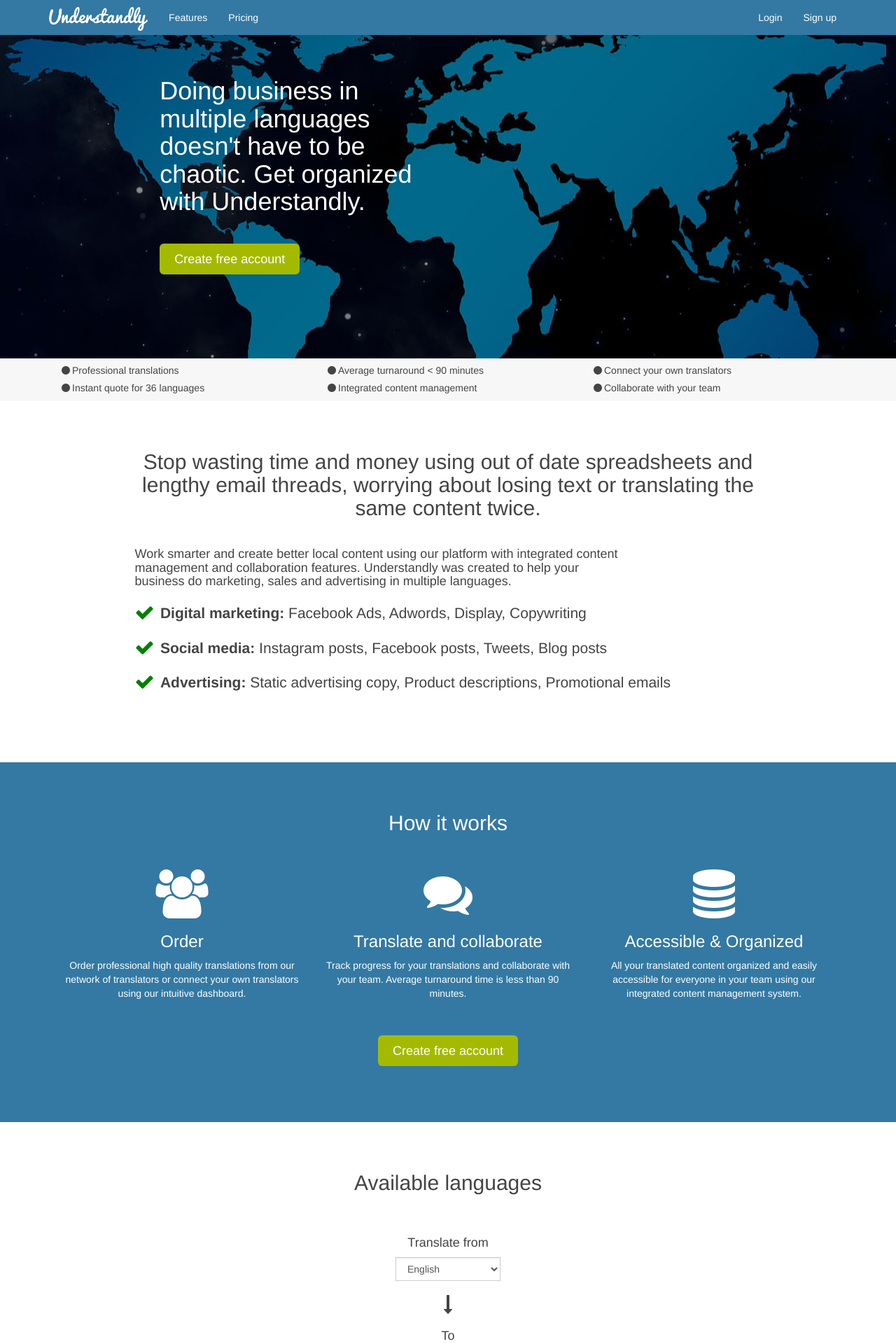
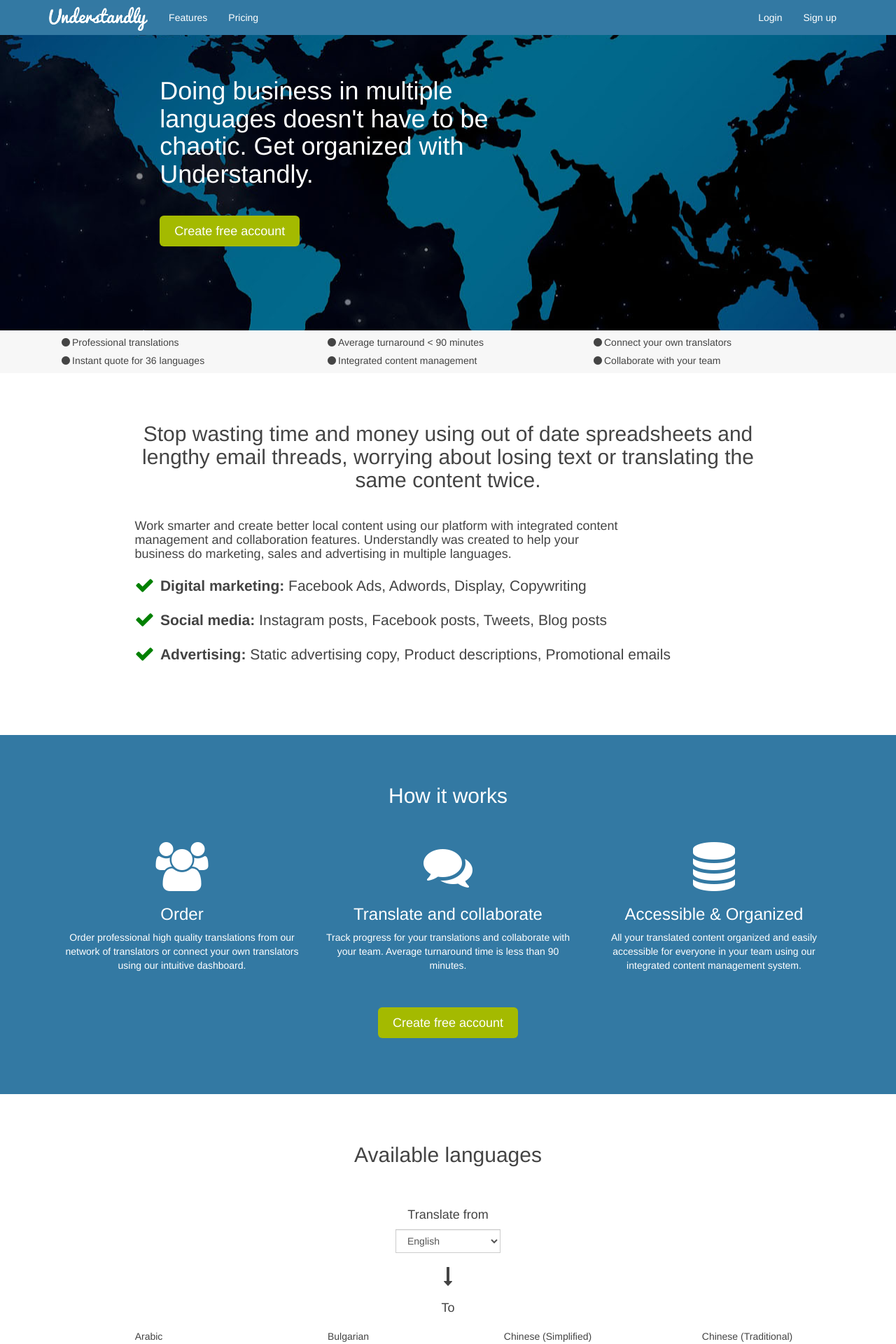
Before and after one commit to yhoiseth/www.understandly.com, a Jekyll site: the page built from index.html, in a window 1280 px wide. Shown: the top 1920 px of the page at 70% size. Built offline with Jekyll 4.4.1, drawn with Linux system fonts in a browser that asks for light colours; nearby versions of some CDN libraries; a script that is not in the unit is left out.

Commit message:
Width title index

```diff
--- a/index.html
+++ b/index.html
@@ -6,7 +6,7 @@
 
 <div class="container-fluid">
   <div class="row page-container">
-    <div class="col-sm-6 col-lg-4 col-sm-offset-2 padding-top-40px padding-bottom-40px">
+    <div class="col-sm-7 col-md-6 col-lg-5 col-sm-offset-2 col-md-offset-2 col-lg-offset-2 padding-top-40px padding-bottom-40px">
       <h1 class="text-white">Doing business in multiple languages doesn't have to be chaotic. Get organized with Understandly.
         <br>
         <a href="https://app.understandly.com/signup" type="button" class="btn btn-lg margin-top-40px btn-success btn-wide">Create free account</a>
```
